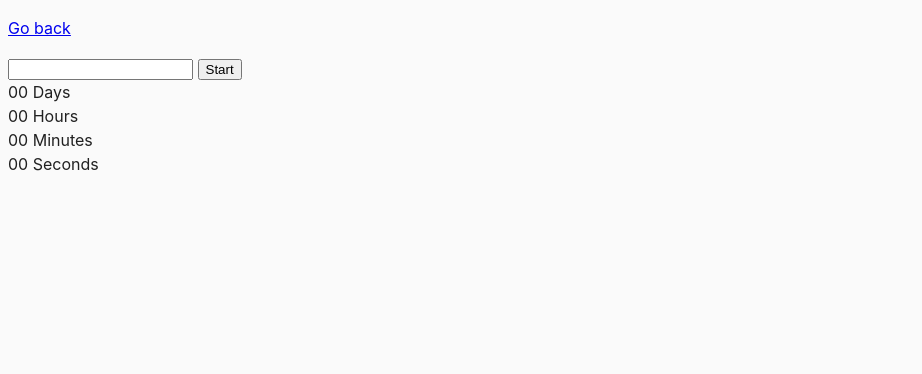
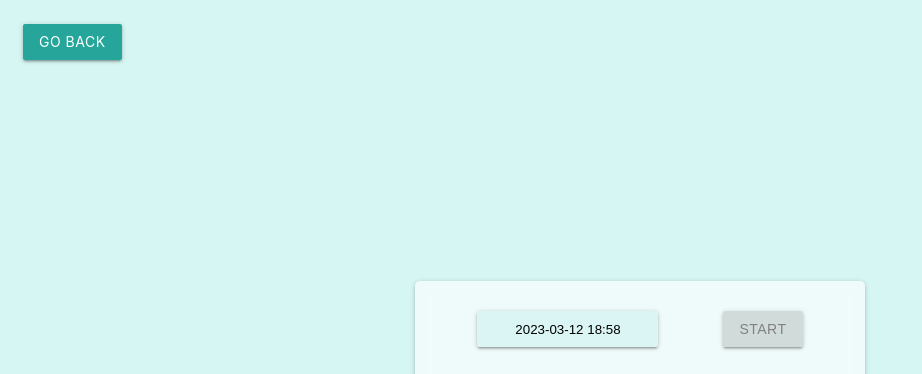
Before and after one commit to makaronnik/goit-js-hw-09, a website built with Parcel: page src/02-timer.html in a window 1280 px wide. Shown: the top 374 px of the page, without its empty margins (0-922 px from the left). Built offline with nearby package versions, Linux system fonts and the light colour scheme.

Commit message:
Task 2 done

```diff
--- a/package.json
+++ b/package.json
@@ -19,8 +19,10 @@
   },
   "dependencies": {
     "@vimeo/player": "^2.18.0",
+    "flatpickr": "^4.6.13",
     "lodash.throttle": "^4.1.1",
     "modern-normalize": "^1.1.0",
+    "notiflix": "^3.2.6",
     "simplelightbox": "^2.12.1"
   },
   "devDependencies": {
--- a/src/02-timer.html
+++ b/src/02-timer.html
@@ -9,8 +9,16 @@
   <body>
     <p><a href="index.html">Go back</a></p>
 
-    <input type="text" id="datetime-picker" />
+    <div class="wrapper">
+      <div class="card">
+        <div class="controls">
+          <input
+            type="text"
+            id="datetime-picker"
+            placeholder="Select date and time ..."
+          />
           <button type="button" data-start>Start</button>
+        </div>
 
         <div class="timer">
           <div class="field">
@@ -30,7 +38,10 @@
             <span class="label">Seconds</span>
           </div>
         </div>
+      </div>
 
+      <div id="pulse"></div>
+    </div>
     <script src="js/02-timer.js" type="module"></script>
   </body>
 </html>
--- /dev/null
+++ b/src/css/02-timer.css
@@ -0,0 +1,193 @@
+:root {
+  --shadow-default: 0 2px 2px #00000024, 0 3px 1px -2px #0000001f,
+    0 1px 5px #0003;
+  --shadow-hover: 0 3px 3px #00000024, 0 1px 7px #0000001f, 0 3px 1px -1px #0003;
+}
+
+body {
+  height: 100vh;
+
+  display: flex;
+  flex-direction: column;
+
+  padding-left: 15px;
+  padding-right: 15px;
+
+  background-color: #d6f6f3;
+
+  overflow: hidden;
+}
+
+button,
+a {
+  display: inline-block;
+
+  height: 36px;
+  padding: 0 16px;
+
+  font-size: 14px;
+  text-align: center;
+  text-transform: uppercase;
+  letter-spacing: 0.5px;
+  line-height: 36px;
+
+  vertical-align: middle;
+  cursor: pointer;
+
+  outline: 0;
+  color: #fff;
+  background-color: #26a69a;
+  text-decoration: none;
+  box-shadow: var(--shadow-default);
+
+  border: none;
+  border-radius: 2px;
+
+  transition: background-color 0.2s ease-out;
+  -webkit-tap-highlight-color: transparent;
+}
+
+button:hover,
+a:hover {
+  background-color: #2bbbad;
+  box-shadow: var(--shadow-hover);
+}
+
+.wrapper {
+  margin-left: auto;
+  margin-right: auto;
+
+  display: flex;
+  align-items: center;
+
+  flex-grow: 1;
+}
+
+.card {
+  position: relative;
+  z-index: 1000;
+
+  width: 450px;
+
+  padding: 30px;
+  margin-bottom: 100px;
+
+  border-radius: 5px;
+  background: rgba(255, 255, 255, 0.6);
+  backdrop-filter: blur(10px);
+  box-shadow: var(--shadow-default);
+}
+
+.controls {
+  width: 100%;
+
+  display: flex;
+  align-items: center;
+  justify-content: space-around;
+
+  margin-bottom: 30px;
+}
+
+.controls input {
+  height: 36px;
+  text-align: center;
+
+  cursor: pointer;
+  outline: 0;
+
+  background: rgba(43, 187, 173, 0.1);
+  border: none;
+  border-radius: 2px;
+  box-shadow: var(--shadow-default);
+}
+
+.controls input:hover {
+  background: rgba(43, 187, 173, 0.2);
+  box-shadow: var(--shadow-hover);
+}
+
+.controls :disabled {
+  cursor: default;
+}
+
+.controls input:disabled {
+  background: rgba(43, 187, 173, 0.6);
+}
+
+.controls button:disabled {
+  color: #818181;
+  background: rgba(93, 90, 90, 0.2);
+}
+
+.controls :disabled:hover {
+  box-shadow: var(--shadow-default);
+}
+
+.timer {
+  width: 100%;
+  display: flex;
+  justify-content: space-between;
+}
+
+.field {
+  display: flex;
+  flex-direction: column;
+  align-items: center;
+}
+
+.value {
+  font-weight: 700;
+  font-size: 3rem;
+}
+
+.label {
+  text-transform: uppercase;
+  font-weight: 700;
+}
+
+.pulse {
+  position: absolute;
+
+  left: 50%;
+  top: 50%;
+  transform: translateX(-50%) translateY(-50%);
+
+  z-index: 1;
+
+  width: 200px;
+  height: 200px;
+  background-color: white;
+}
+
+.pulse::before,
+.pulse::after {
+  opacity: 0.8;
+  position: absolute;
+  top: 0;
+  right: 0;
+  bottom: 0;
+  left: 0;
+  z-index: 1;
+  border-radius: 50%;
+  background-color: #26a69a;
+  content: '';
+}
+
+.pulse::before {
+  animation: pulse-circle 2s ease-out infinite;
+}
+
+.pulse::after {
+  animation: pulse-circle 2s 1s ease-out infinite;
+}
+
+/* pulse animation of circle */
+@keyframes pulse-circle {
+  0% {
+    transform: scale(1);
+  }
+  100% {
+    opacity: 0;
+    transform: scale(10);
+  }
+}
--- a/src/js/02-timer.js
+++ b/src/js/02-timer.js
@@ -0,0 +1,112 @@
+import 'flatpickr/dist/flatpickr.min.css';
+import '../css/02-timer.css';
+import flatpickr from 'flatpickr';
+import { Notify } from 'notiflix/build/notiflix-notify-aio';
+
+const refs = {
+  pulseEl: document.querySelector('#pulse'),
+  inputPickerEl: document.querySelector('#datetime-picker'),
+  startBtnEl: document.querySelector('[data-start]'),
+  daysSpanEl: document.querySelector('[data-days]'),
+  hoursSpanEl: document.querySelector('[data-hours]'),
+  minutesSpanEl: document.querySelector('[data-minutes]'),
+  secondsSpanEl: document.querySelector('[data-seconds]'),
+};
+
+const flatpickrOptions = {
+  enableTime: true,
+  time_24hr: true,
+  defaultDate: new Date(),
+  minuteIncrement: 1,
+  onClose: onCloseFlatpickr,
+};
+
+let selectedTimestamp = null;
+let intervalId = null;
+
+disableElement(refs.startBtnEl, true);
+updateCounterValues(convertMs(0));
+
+flatpickr('#datetime-picker', flatpickrOptions);
+
+refs.startBtnEl.addEventListener('click', onStartBtnClick);
+
+function onCloseFlatpickr(selectedTimestamps) {
+  selectedTimestamp = new Date(selectedTimestamps[0]).getTime();
+
+  if (Date.now() > selectedTimestamp) {
+    Notify.failure('Please choose a date in the future');
+    disableElement(refs.startBtnEl, true);
+  } else {
+    disableElement(refs.startBtnEl, false);
+  }
+}
+
+function onStartBtnClick() {
+  processCountdown();
+  toggleCountdownAnimation();
+
+  intervalId = setInterval(processCountdown, 1000);
+
+  disableElement(refs.startBtnEl, true);
+  disableElement(refs.inputPickerEl, true);
+}
+
+function disableElement(element, disable) {
+  if (disable) {
+    element.setAttribute('disabled', '');
+  } else {
+    element.removeAttribute('disabled');
+  }
+}
+
+function toggleCountdownAnimation() {
+  refs.pulseEl.classList.toggle('pulse');
+}
+
+function processCountdown() {
+  const deltaMs = selectedTimestamp - Date.now();
+
+  updateCounterValues(convertMs(deltaMs));
+
+  if (deltaMs < 999) {
+    resetCountdown();
+  }
+}
+
+function resetCountdown() {
+  clearInterval(intervalId);
+  updateCounterValues(convertMs(0));
+  toggleCountdownAnimation();
+  disableElement(refs.inputPickerEl, false);
+}
+
+function updateCounterValues({ days, hours, minutes, seconds }) {
+  refs.daysSpanEl.textContent = addLeadingZero(days);
+  refs.hoursSpanEl.textContent = addLeadingZero(hours);
+  refs.minutesSpanEl.textContent = addLeadingZero(minutes);
+  refs.secondsSpanEl.textContent = addLeadingZero(seconds);
+}
+
+function convertMs(ms) {
+  // Number of milliseconds per unit of time
+  const second = 1000;
+  const minute = second * 60;
+  const hour = minute * 60;
+  const day = hour * 24;
+
+  // Remaining days
+  const days = Math.floor(ms / day);
+  // Remaining hours
+  const hours = Math.floor((ms % day) / hour);
+  // Remaining minutes
+  const minutes = Math.floor(((ms % day) % hour) / minute);
+  // Remaining seconds
+  const seconds = Math.floor((((ms % day) % hour) % minute) / second);
+
+  return { days, hours, minutes, seconds };
+}
+
+function addLeadingZero(value) {
+  return String(value).padStart(2, 0);
+}
```
Also changed, not shown: 1 other file. Lines whose indentation alone changed are shown as unchanged.
